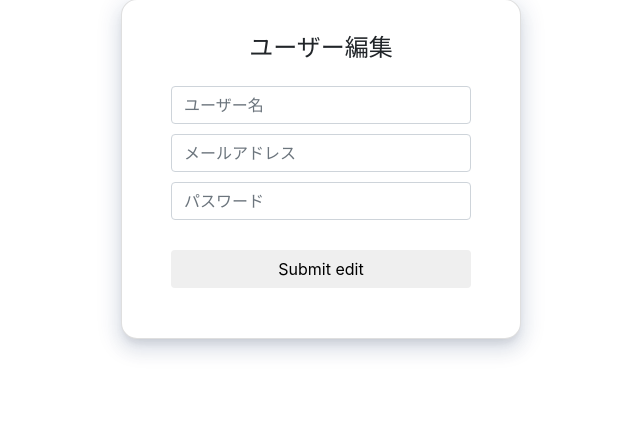
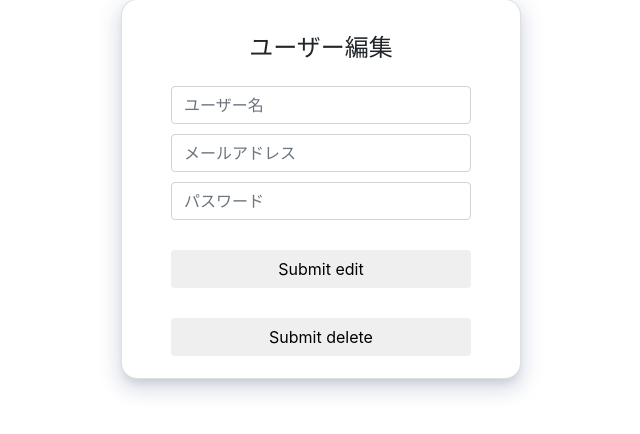
Before and after one commit to YutaHarada/Falsk_CRUD_App, a Python web app: template mnt/apps/crud/templates/crud/edit.html in a window 1280 px wide. Shown: the part 102-536 px from the top of the page, without its empty margins (319-959 px from the left). Run offline with Jinja, Linux system fonts and the light colour scheme; the template is opened without the code that fills it, so the values that code supplies are empty, except form fields; form fields are guessed from the names that the template uses.

Commit message:
Readmeの修正/ユーザー削除機能の修正

```diff
--- a/mnt/apps/crud/forms.py
+++ b/mnt/apps/crud/forms.py
@@ -37,3 +37,4 @@ class UserForm(FlaskForm):
     # ユーザーフォームのsubmit属性の文言を設定
     submit_add = SubmitField("ユーザー登録")
     submit_edit = SubmitField("更新")
+    submit_delete = SubmitField("削除")
--- a/mnt/apps/crud/templates/crud/edit.html
+++ b/mnt/apps/crud/templates/crud/edit.html
@@ -3,7 +3,7 @@
 {% block title %}ユーザー編集{% endblock %}
 {% block content %}
 <div class="mx-auto crud-main">
-    <div class="card crud-3fact">
+    <div class="card crud-2btn">
         <header>ユーザー編集</header>
         <section>
             <form
@@ -36,6 +36,11 @@
             <!-- 更新ボタン -->
             {{ form.submit_edit(class="btn btn-md brn-primary btn-block crud-btn") }}
             </form>
+
+            <form action="{{ url_for('crud.delete_user', user_id=user.id) }}" method="POST">
+            {{ form.csrf_token }}
+            {{ form.submit_delete(class="btn btn-md brn-primary btn-block crud-btn") }}
+            </form>
         </section>
     </div>
 </div>
--- a/mnt/apps/static/css/style.css
+++ b/mnt/apps/static/css/style.css
@@ -13,6 +13,9 @@
 }
 .crud-main .crud-3fact {
     height: 340px !important;
+}
+.crud-main .crud-2btn {
+    height: 380px !important;
 }
 .crud-main header {
     text-align: center;
```
Also changed, not shown: Readme.md, images/login.png (added), images/user_edit.png (added), images/user_list.png (added).
